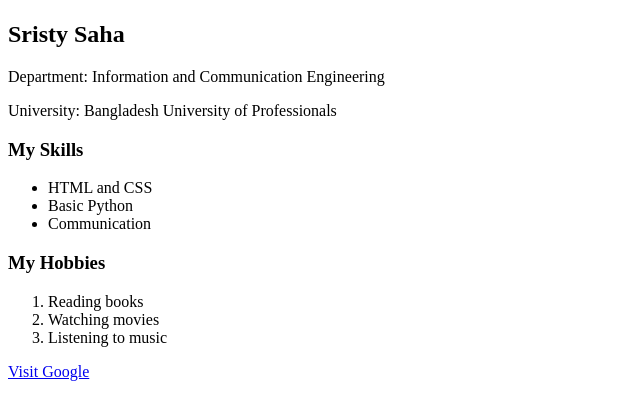
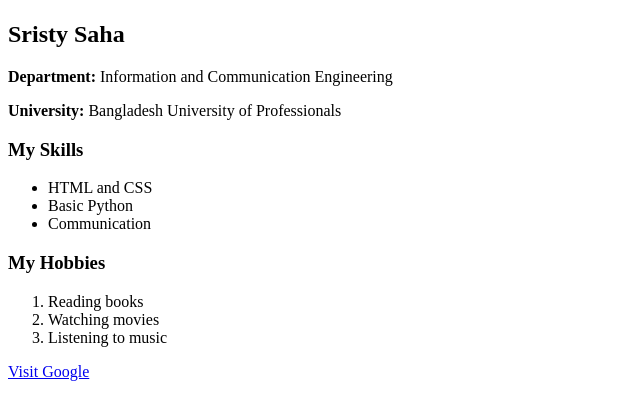
Before and after one commit to Sristy-Saha115/SRE_Lab, a plain HTML site: page index.html in a window 1280 px wide. Shown: the part 59-478 px from the top of the page, without its empty margins (0-640 px from the left). Drawn offline with Linux system fonts and the light colour scheme.

Commit message:
Add bold tags to department and university details

```diff
--- a/index.html
+++ b/index.html
@@ -8,8 +8,8 @@
     <h1>Student Profile</h1>
 
     <h2>Sristy Saha</h2>
-    <p>Department: Information and Communication Engineering</p>
-    <p>University: Bangladesh University of Professionals</p>
+    <p><b>Department:</b> Information and Communication Engineering</p>
+    <p><b>University:</b> Bangladesh University of Professionals</p>
 
     <h3>My Skills</h3>
     <ul>
```
